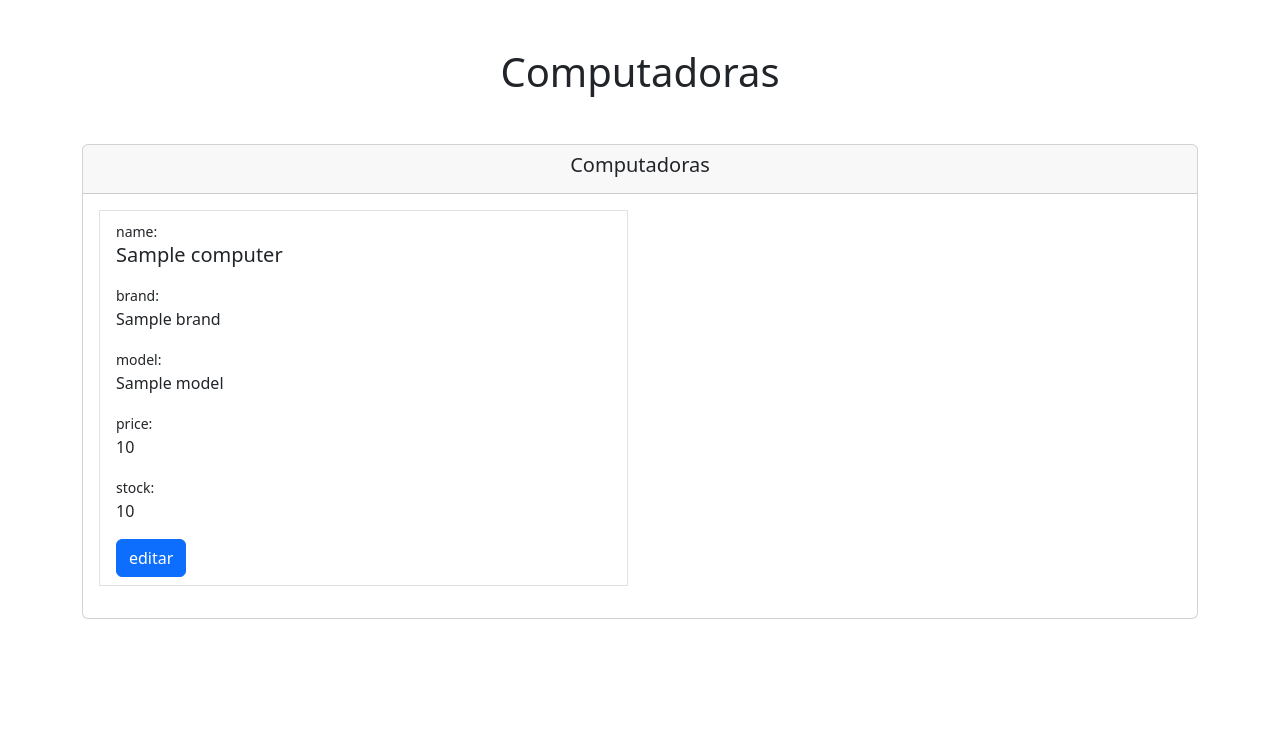
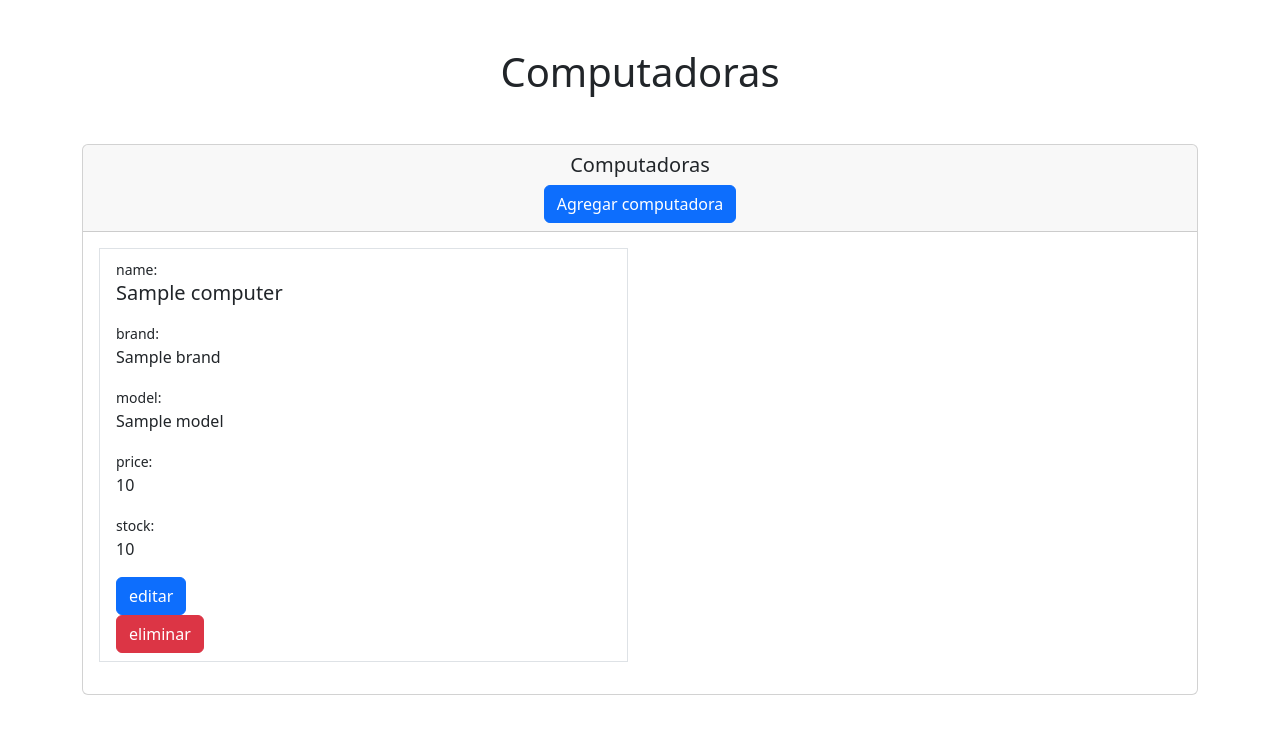
Before and after one commit to CristhianMoreno97/crud-flask-mongodb, a Flask app: page /computers in a window 1280 px wide. Shown: the top 734 px of the page. Run offline with Flask 3, Linux system fonts and the light colour scheme; a database or web service that is not in the repository returns one stand-in record (values such as "Sample title").

Commit message:
add buttons delete and create computer

```diff
--- a/templates/computers.html
+++ b/templates/computers.html
@@ -21,6 +21,9 @@
                         <h5 class="text-center">
                             Computadoras
                         </h5>
+                        <div class="text-center">
+                            <a href="/computers/add" class="btn btn-primary">Agregar computadora</a>
+                        </div>
                     </div>
                     <div class="card-body">
                         <ul class="list-group">
@@ -47,6 +50,9 @@
                                             <form action="/computers/edit/{{computer.name}}" method="GET">
                                                 <button class="btn btn-primary" type="submit">editar</button>
                                             </form>
+                                            <!--boton para eliminar computadora-->
+                                            <form action="/computers/delete/{{computer.name}}" method="POST">
+                                                <button class="btn btn-danger" type="submit">eliminar</button>
                                         </li>
                                     </div>
 
```
